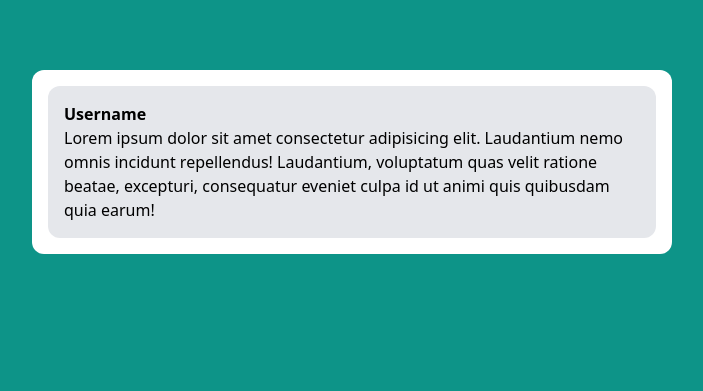
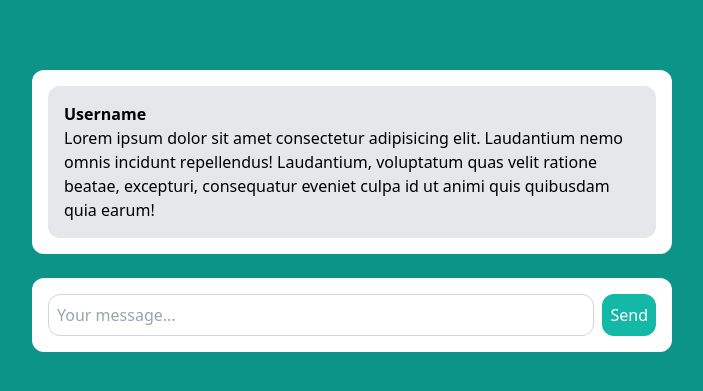
Before and after one commit to ivanlegranbizarro/djangoChannels, a Django app: template templates/room.html in a window 1280 px wide. Shown: the part 246-637 px from the top of the page, without its empty margins (288-991 px from the left). Run offline with Django 4.2, Linux system fonts and the light colour scheme; the template is opened without the code that fills it, so the values that code supplies are empty; some libraries are stand-ins or nearby versions.

Commit message:
send message button

```diff
--- a/templates/room.html
+++ b/templates/room.html
@@ -21,6 +21,15 @@ Room {{ room.name }}
         quibusdam quia earum!</p>
     </div>
   </div>
+</div>
+
+<div class="lg:w-2/4 mt-6 mx-4 lg:mx-auto p-4 bg-white rounded-xl">
+  <form method="post" class="flex">
+    <input type="text" name="message" class="w-full rounded-xl border border-gray-300 p-2" placeholder="Your message..."
+      id="chat-message-input">
+    <button type="submit" class="bg-teal-500 text-white rounded-xl p-2 ml-2 hover:bg-teal-700"
+      id="chat-message-submit">Send</button>
+  </form>
 
 </div>
 {% endblock content %}
```
